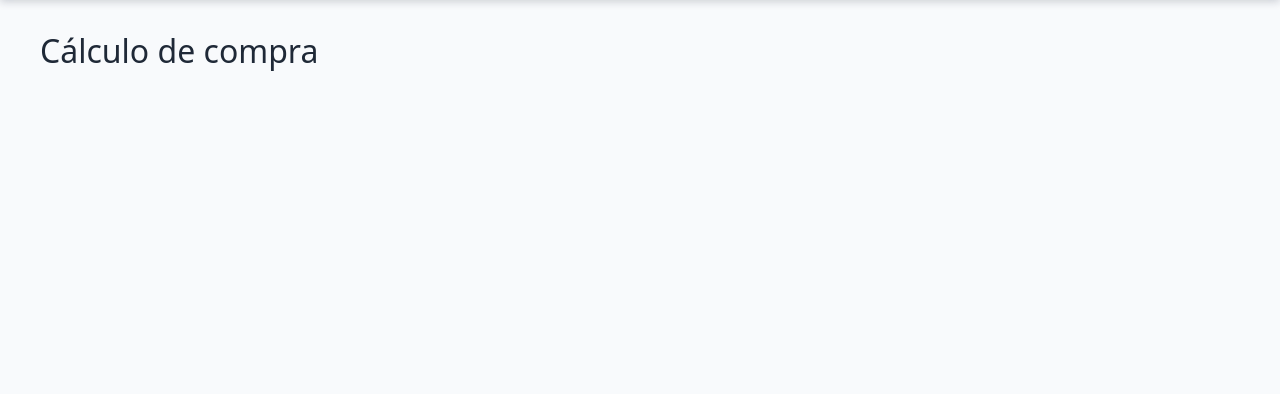
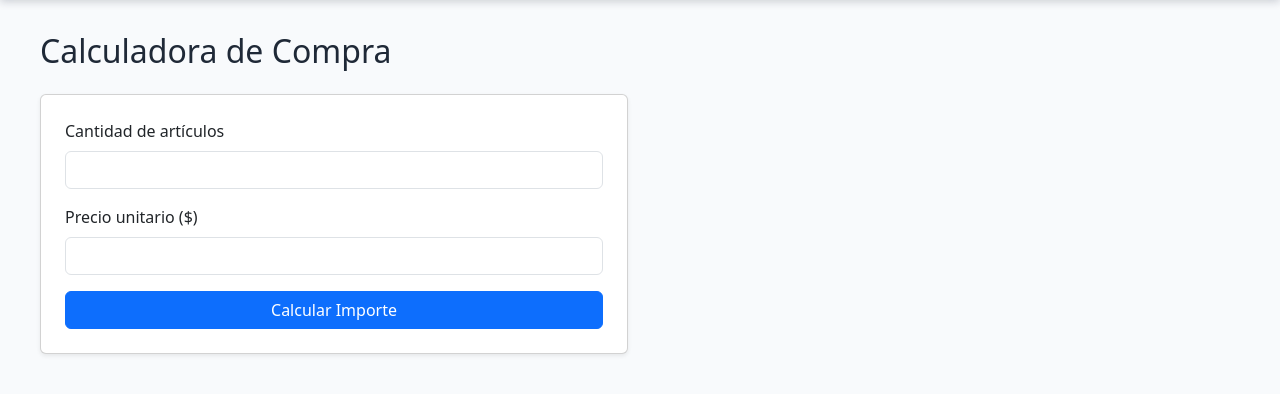
Before and after one commit to JulioGZ06/Portal_de_servicios, a Flask app: page /Compra in a window 1280 px wide. Shown: the part 66-460 px from the top of the page. Run offline with Flask 3, Linux system fonts and the light colour scheme.

Commit message:
Calculadoras y evidencias:

```diff
--- a/server.py
+++ b/server.py
@@ -1,7 +1,24 @@
 
-from flask import Flask, render_template
+from decimal import Decimal, InvalidOperation
+
+from flask import Flask, render_template, request
 
 app = Flask(__name__)
+
+
+def leer_decimal(campo, etiqueta):
+    valor = request.form.get(campo, "").strip()
+    if not valor:
+        raise ValueError(f"{etiqueta} es obligatorio.")
+
+    try:
+        numero = Decimal(valor)
+    except InvalidOperation as error:
+        raise ValueError(f"{etiqueta} debe ser un número válido.") from error
+
+    if not numero.is_finite():
+        raise ValueError(f"{etiqueta} debe ser un número válido.")
+    return numero
 
 
 @app.route("/")
@@ -11,25 +28,89 @@ def inicio():
     return render_template("index.html", titulo=titulo, mensaje=mensaje)
 
 
-@app.route("/Compra")
+@app.route("/Compra", methods=["GET", "POST"])
 def compra():
-    titulo = "Compra"
-    mensaje = "Consulta tu compra."
-    return render_template("compra.html", titulo=titulo, mensaje=mensaje)
+    resultado = None
+    error = None
+    if request.method == "POST":
+        try:
+            cantidad_decimal = leer_decimal("cantidad", "La cantidad")
+            if cantidad_decimal != cantidad_decimal.to_integral_value():
+                raise ValueError("La cantidad debe ser un número entero.")
+            if cantidad_decimal < 1:
+                raise ValueError("La cantidad debe ser al menos 1.")
+
+            precio = leer_decimal("precio", "El precio")
+            if precio <= 0:
+                raise ValueError("El precio debe ser mayor que cero.")
+
+            cantidad = int(cantidad_decimal)
+            subtotal = cantidad_decimal * precio
+            descuento = subtotal * Decimal("0.10") if subtotal > 1000 else Decimal("0")
+            resultado = {
+                "cantidad": cantidad,
+                "precio": precio,
+                "subtotal": subtotal,
+                "descuento": descuento,
+                "total": subtotal - descuento,
+            }
+        except ValueError as exc:
+            error = str(exc)
+
+    return render_template("compra.html", resultado=resultado, error=error, valores=request.form)
 
 
-@app.route("/Salario")
+@app.route("/Salario", methods=["GET", "POST"])
 def salario():
-    titulo = "Salario"
-    mensaje = "Consulta de Salario."
-    return render_template("salario.html", titulo=titulo, mensaje=mensaje)
+    resultado = None
+    error = None
+    if request.method == "POST":
+        try:
+            horas = leer_decimal("horas", "Las horas trabajadas")
+            pago_hora = leer_decimal("pago_hora", "El pago por hora")
+            if horas < 0:
+                raise ValueError("Las horas no pueden ser negativas.")
+            if pago_hora < 0:
+                raise ValueError("El pago por hora no puede ser negativo.")
+
+            horas_normales = min(horas, Decimal("40"))
+            horas_extra = max(horas - Decimal("40"), Decimal("0"))
+            pago_normal = horas_normales * pago_hora
+            pago_extra = horas_extra * pago_hora * Decimal("2")
+            resultado = {
+                "horas": horas,
+                "pago_hora": pago_hora,
+                "horas_normales": horas_normales,
+                "horas_extra": horas_extra,
+                "pago_normal": pago_normal,
+                "pago_extra": pago_extra,
+                "total": pago_normal + pago_extra,
+            }
+        except ValueError as exc:
+            error = str(exc)
+
+    return render_template("salario.html", resultado=resultado, error=error, valores=request.form)
 
 
-@app.route("/Temperatura")
+@app.route("/Temperatura", methods=["GET", "POST"])
 def temperatura():
-    titulo = "Temperatura"
-    mensaje = "Consulta la temperatura."
-    return render_template("temperatura.html", titulo=titulo, mensaje=mensaje)
+    resultado = None
+    error = None
+    if request.method == "POST":
+        try:
+            celsius = leer_decimal("celsius", "La temperatura")
+            if celsius < Decimal("-273.15"):
+                raise ValueError("La temperatura no puede ser inferior al cero absoluto (-273.15 °C).")
+
+            resultado = {
+                "celsius": celsius,
+                "fahrenheit": celsius * Decimal("9") / Decimal("5") + Decimal("32"),
+                "kelvin": celsius + Decimal("273.15"),
+            }
+        except ValueError as exc:
+            error = str(exc)
+
+    return render_template("temperatura.html", resultado=resultado, error=error, valores=request.form)
 
 @app.route("/Empresa")
 def empresa():
--- a/templates/base.html
+++ b/templates/base.html
@@ -4,6 +4,7 @@
     <meta charset="utf-8">
     <meta name="viewport" content="width=device-width, initial-scale=1">
     <title>{% block title %}Portal de servicios{% endblock %}</title>
+    <link rel="icon" type="image/svg+xml" href="{{ url_for('static', filename='img/favicon.svg') }}">
     <link href="https://cdn.jsdelivr.net/npm/bootstrap@5.3.3/dist/css/bootstrap.min.css" rel="stylesheet">
     <link rel="stylesheet" href="{{ url_for('static', filename='css/navbar.css') }}">
 </head>
--- a/templates/compra.html
+++ b/templates/compra.html
@@ -1,7 +1,39 @@
 {% extends "base.html" %}
 
-{% block title %}Cálculo de compra | Portal de servicios{% endblock %}
+{% block content %}
+<h2 class="mb-4">Calculadora de Compra</h2>
+{% if error %}
+<div class="alert alert-danger" role="alert">{{ error }}</div>
+{% endif %}
+<div class="row">
+    <div class="col-md-6">
+        <form method="POST" class="card p-4 shadow-sm">
+            <div class="mb-3">
+                <label for="cantidad" class="form-label">Cantidad de artículos</label>
+                <input type="number" class="form-control" id="cantidad" name="cantidad" min="1" step="1" value="{{ valores.get('cantidad', '') }}" required>
+            </div>
+            <div class="mb-3">
+                <label for="precio" class="form-label">Precio unitario ($)</label>
+                <input type="number" step="0.01" class="form-control" id="precio" name="precio" min="0.01" value="{{ valores.get('precio', '') }}" required>
+            </div>
+            <button type="submit" class="btn btn-primary">Calcular Importe</button>
+        </form>
+    </div>
 
-{% block content %}
-<h2>Cálculo de compra</h2>
+    {% if resultado %}
+    <div class="col-md-6">
+        <div class="card border-success shadow-sm">
+            <div class="card-header bg-success text-white fw-bold">Resumen de la Compra</div>
+            <div class="card-body">
+                <p><strong>Cantidad capturada:</strong> {{ resultado.cantidad }} unidades</p>
+                <p><strong>Precio unitario:</strong> ${{ "%.2f"|format(resultado.precio) }}</p>
+                <hr>
+                <p><strong>Subtotal:</strong> ${{ "%.2f"|format(resultado.subtotal) }}</p>
+                <p><strong>Descuento aplicado (10% si > $1,000):</strong> ${{ "%.2f"|format(resultado.descuento) }}</p>
+                <h4 class="text-success mt-3">Total a pagar: ${{ "%.2f"|format(resultado.total) }}</h4>
+            </div>
+        </div>
+    </div>
+    {% endif %}
+</div>
 {% endblock %}
--- a/templates/servicios.html
+++ b/templates/servicios.html
@@ -7,7 +7,7 @@
         <div class="card h-100 shadow-sm">
             <img src="{{ url_for('static', filename='img/banner1.svg') }}" class="card-img-top" style="height: 200px; object-fit: cover;" alt="Cotización y compras">
             <div class="card-body">
-                <h5 class="card-title">Gestión de Compras</h5>
+                <h5 class="card-title"><a class="stretched-link link-dark text-decoration-none" href="{{ url_for('compra') }}">Gestión de Compras</a></h5>
                 <p class="card-text">Cálculo automatizado de subtotales, aplicación de descuentos por volumen y generación de importes netos para adquisiciones.</p>
             </div>
         </div>
@@ -16,7 +16,7 @@
         <div class="card h-100 shadow-sm">
             <img src="{{ url_for('static', filename='img/banner2.svg') }}" class="card-img-top" style="height: 200px; object-fit: cover;" alt="Control de nómina">
             <div class="card-body">
-                <h5 class="card-title">Cálculo de Nómina Semanal</h5>
+                <h5 class="card-title"><a class="stretched-link link-dark text-decoration-none" href="{{ url_for('salario') }}">Cálculo de Nómina Semanal</a></h5>
                 <p class="card-text">Determinación transparente de jornadas ordinarias de hasta 40 horas y remuneración doble para tiempo extraordinario.</p>
             </div>
         </div>
@@ -25,7 +25,7 @@
         <div class="card h-100 shadow-sm">
             <img src="{{ url_for('static', filename='img/banner3.svg') }}" class="card-img-top" style="height: 200px; object-fit: cover;" alt="Monitoreo ambiental">
             <div class="card-body">
-                <h5 class="card-title">Conversión Térmica Industrial</h5>
+                <h5 class="card-title"><a class="stretched-link link-dark text-decoration-none" href="{{ url_for('temperatura') }}">Conversión Térmica Industrial</a></h5>
                 <p class="card-text">Estandarización inmediata de lecturas de temperatura desde grados Celsius hacia escalas Fahrenheit y Kelvin.</p>
             </div>
         </div>
```
Also changed, not shown: templates/salario.html (+6 -3 lines), templates/temperatura.html (+7 -4 lines), README.md, examen/capturas/Captura de pantalla 2026-11-13 081045.png (added), examen/capturas/Captura de pantalla 2026-11-13 081104.png (added), examen/capturas/Captura de pantalla 2026-11-13 081114.png (added), examen/capturas/Captura de pantalla 2026-11-13 081145.png (added), examen/capturas/Captura de pantalla 2026-11-13 082359.png (added), examen/capturas/Captura de pantalla 2026-11-13 082435.png (added), examen/capturas/Captura de pantalla 2026-11-13 082456.png (added), static/img/favicon.svg (added).
